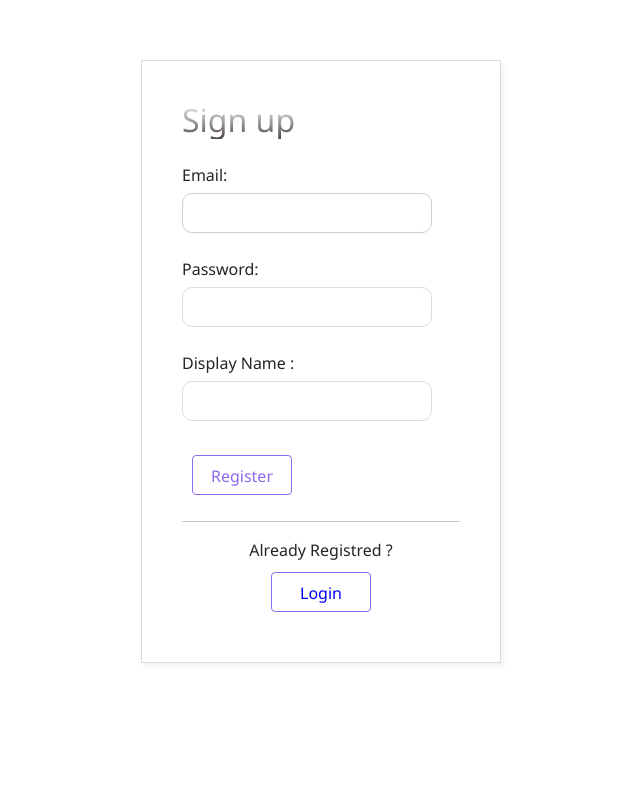
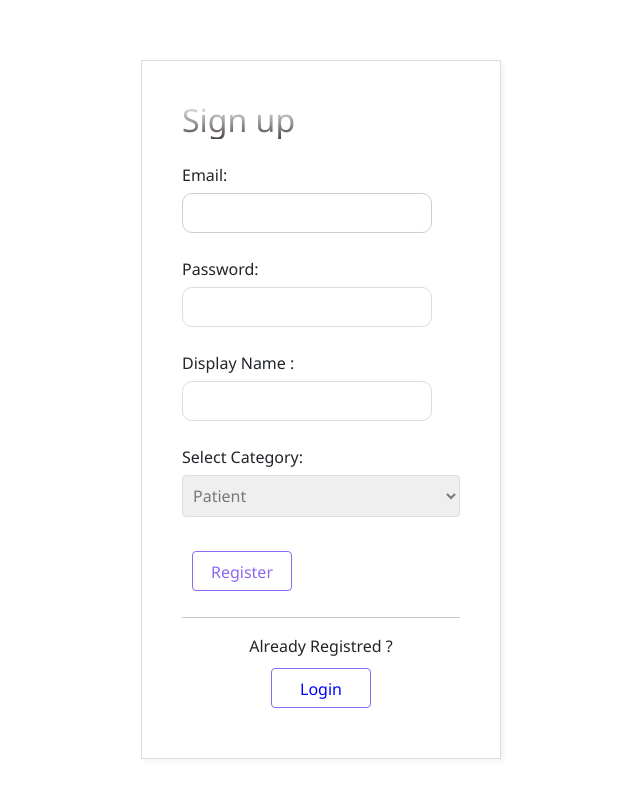
Before and after one commit to grv0563/rise, a React (Create React App) app: page /signup in a window 1280 px wide. Shown: the top 798 px of the page, without its empty margins (319-959 px from the left). Built offline with nearby package versions, Linux system fonts and the light colour scheme; a web font is replaced by a local one.

Commit message:
signup form select category added

```diff
--- a/src/App.js
+++ b/src/App.js
@@ -1,7 +1,7 @@
 import { BrowserRouter, Routes, Route } from "react-router-dom";
 import "bootstrap/dist/css/bootstrap.min.css";
 import "./App.css";
-import Signup from "./pages/signup/Signup";
+import Signup from "./pages/auth/signup/Signup";
 import Home from "./pages/home/Home";
 import Profile from "./pages/profile/Profile";
 import QRcode from "./pages/qrcode/QRcode";
@@ -10,7 +10,7 @@ import Mission from "./pages/mission/Mission";
 import Learn from "./pages/learn/Learn";
 import Values from "./pages/values/Values";
 import AfterScan from "./pages/qrcode/AfterScan";
-import Login from "./pages/login/Login";
+import Login from "./pages/auth/login/Login";
 import Scan from "./pages/qrcode/Scan"
 import Vision from "./pages/vision/Vision"
 import Aboutus from "./pages/about/Aboutus"
--- a/src/pages/signup/Signup.js
+++ b/src/pages/auth/login/Login.js
@@ -1,48 +1,35 @@
 import React, { useState } from "react";
-import "./Signup.css";
-import { getAuth, createUserWithEmailAndPassword } from "firebase/auth";
-import { app } from "../../firebase/config";
-
+import "./Login.css";
+import { getAuth, signInWithEmailAndPassword } from "firebase/auth";
+import {app} from "../../../firebase/config"
 // import { useSignup } from "../../hooks/useSignup";
 
 function Signup() {
   const [email, setemail] = useState("");
   const [password, setpassword] = useState("");
-  const [displayname, setdispalyname] = useState("");
-  // const [thumbnail, setthumbnail] = useState(null);
-  // const { signup, isPending, error } = useSignup();
-  function sleep(time) {
-    return new Promise((resolve) => setTimeout(resolve, time));
-  }
   const handlesubmit = (e) => {
     e.preventDefault();
-    console.log(email, password, displayname);
+    console.log(email, password);
     const auth = getAuth(app);
-    createUserWithEmailAndPassword(auth, email, password)
+    signInWithEmailAndPassword(auth, email, password)
       .then((userCredential) => {
-        // Signed up
+        // Signed in
         const user = userCredential.user;
-        console.log(user);
-
+        console.log(user)
         // ...
       })
       .catch((error) => {
         const errorCode = error.code;
         const errorMessage = error.message;
-        // ..
       });
-    const message = document.getElementById("successfull-message");
-    message.innerText = "Hey, " + displayname + " Registration got succesfull";
-    sleep(4000);
-    message.innerText = "";
+
     setemail("");
     setpassword("");
-    setdispalyname("");
   };
   return (
     <div className="auth-form">
       <form onSubmit={handlesubmit}>
-        <h2>Sign up</h2>
+        <h2>Login</h2>
         <label>
           <span>Email:</span>
           <input
@@ -65,7 +52,7 @@ function Signup() {
             value={password}
           />
         </label>
-        <label>
+        {/* <label>
         <span>Display Name :</span>
         <input
           required
@@ -75,22 +62,33 @@ function Signup() {
           }}
           value={displayname}
         />
-        </label>
+      </label> */}
         {/* <label>
         <span>Profile thumbnail:</span>
         <input required type="file" />
       </label> */}
 
-        <button className="btn">Register</button>
+        <button className="btn login-btn">Login</button>
       </form>
+
+      <p>
+        <a className="forgotton-passwd-link" href="#">
+          Forgotten Password ?{" "}
+        </a>
+      </p>
       <hr></hr>
-      <div className="login-btn">
-        <p>Already Registred ?</p>
+      <div className="register-btn">
         <button className="btn">
-          <a href="/login">Login</a>
+          <a href="/signup"> Register</a>
         </button>
       </div>
-      <p id="successfull-message" className="successfull-message-calss"></p>
+      <p>
+        Need help?{" "}
+        <a className="contact-help-link" href="#">
+          {" "}
+          contact us
+        </a>
+      </p>
     </div>
   );
 }
--- a/src/pages/signup/Signup.css
+++ b/src/pages/auth/signup/Signup.css
@@ -44,7 +44,7 @@
     display: block;
     margin-bottom: 6px;
   }
-  input, textarea {
+  input, select, textarea {
     padding: 8px 6px;
     font-size: 1em;
     color: #777;
--- /dev/null
+++ b/src/pages/auth/signup/Signup.js
@@ -0,0 +1,117 @@
+import React, { useState } from "react";
+import "./Signup.css";
+import { getAuth, createUserWithEmailAndPassword } from "firebase/auth";
+import { app } from "../../../firebase/config";
+
+// import { useSignup } from "../../hooks/useSignup";
+
+function Signup() {
+  const [email, setemail] = useState("");
+  const [password, setpassword] = useState("");
+  const [displayname, setdispalyname] = useState("");
+  const [selectedActor, setSelectedActor] = useState();
+  // const [thumbnail, setthumbnail] = useState(null);
+  // const { signup, isPending, error } = useSignup();
+  function sleep(time) {
+    return new Promise((resolve) => setTimeout(resolve, time));
+  }
+  const handlesubmit = (e) => {
+    e.preventDefault();
+    console.log(email, password, displayname);
+    const auth = getAuth(app);
+    createUserWithEmailAndPassword(auth, email, password)
+      .then((userCredential) => {
+        // Signed up
+        const user = userCredential.user;
+        console.log(user);
+
+        // ...
+      })
+      .catch((error) => {
+        const errorCode = error.code;
+        const errorMessage = error.message;
+        // ..
+      });
+    const message = document.getElementById("successfull-message");
+    message.innerText = "Hey, " + displayname + " Registration got succesfull";
+    sleep(4000);
+    message.innerText = "";
+    setemail("");
+    setpassword("");
+    setdispalyname("");
+  };
+  const handleHealthcareActor = (e) => {
+    e.preventDefault();
+    console.log(selectedActor)
+    setSelectedActor(e.target.value);
+
+  };
+  return (
+    <div className="auth-form">
+      <form onSubmit={handlesubmit}>
+        <h2>Sign up</h2>
+        <label>
+          <span>Email:</span>
+          <input
+            required
+            type="email"
+            onChange={(e) => {
+              setemail(e.target.value);
+            }}
+            value={email}
+          />
+        </label>
+        <label>
+          <span>Password:</span>
+          <input
+            required
+            type="password"
+            onChange={(e) => {
+              setpassword(e.target.value);
+            }}
+            value={password}
+          />
+        </label>
+        <label>
+          <span>Display Name :</span>
+          <input
+            required
+            type="text"
+            onChange={(e) => {
+              setdispalyname(e.target.value);
+              console.log()
+            }}
+            value={displayname}
+          />
+        </label>
+        <label>
+          <span>Select Category:</span>
+          <select value={selectedActor} onChange={handleHealthcareActor}>
+            <option value="Option 1">Patient</option>
+            <option value="Option 2">Healthcare Provider</option>
+
+            <option value="Option 3">Testing Center</option>
+            <option value="Option 4">Pharma/Life-Science Company</option>
+            <option value="Option 5">Insurance Company</option>
+          </select>
+        </label>
+        {/* <label>
+        <span>Profile thumbnail:</span>
+        <input required type="file" />
+      </label> */}
+
+        <button className="btn">Register</button>
+      </form>
+      <hr></hr>
+      <div className="login-btn">
+        <p>Already Registred ?</p>
+        <button className="btn">
+          <a href="/login">Login</a>
+        </button>
+      </div>
+      <p id="successfull-message" className="successfull-message-calss"></p>
+    </div>
+  );
+}
+
+export default Signup;
--- a/src/pages/home/Home.css
+++ b/src/pages/home/Home.css
@@ -21,6 +21,7 @@
             linear-gradient(336deg, rgba(0, 0, 14, 0.8), rgba(0,0,255,0) 70.71%); */
 }
 .home-main-area-intro-1 {
+  /* margin-top: 20px; */
   height: inherit;
   /* background-color: aqua; */
   max-width: fit-content;
@@ -29,6 +30,7 @@
   padding: 10px;
   border: 4px aqua solid;
   border-radius: 70px;
+
 }
 .home-main-area-intro-1 p {
   color: rgb(231, 231, 230);
--- a/src/pages/login/Login.js
+++ /dev/null
@@ -1,96 +0,0 @@
-import React, { useState } from "react";
-import "./Login.css";
-import { getAuth, signInWithEmailAndPassword } from "firebase/auth";
-import {app} from "../../firebase/config"
-// import { useSignup } from "../../hooks/useSignup";
-
-function Signup() {
-  const [email, setemail] = useState("");
-  const [password, setpassword] = useState("");
-  const handlesubmit = (e) => {
-    e.preventDefault();
-    console.log(email, password);
-    const auth = getAuth(app);
-    signInWithEmailAndPassword(auth, email, password)
-      .then((userCredential) => {
-        // Signed in
-        const user = userCredential.user;
-        console.log(user)
-        // ...
-      })
-      .catch((error) => {
-        const errorCode = error.code;
-        const errorMessage = error.message;
-      });
-
-    setemail("");
-    setpassword("");
-  };
-  return (
-    <div className="auth-form">
-      <form onSubmit={handlesubmit}>
-        <h2>Login</h2>
-        <label>
-          <span>Email:</span>
-          <input
-            required
-            type="email"
-            onChange={(e) => {
-              setemail(e.target.value);
-            }}
-            value={email}
-          />
-        </label>
-        <label>
-          <span>Password:</span>
-          <input
-            required
-            type="password"
-            onChange={(e) => {
-              setpassword(e.target.value);
-            }}
-            value={password}
-          />
-        </label>
-        {/* <label>
-        <span>Display Name :</span>
-        <input
-          required
-          type="text"
-          onChange={(e) => {
-            setdispalyname(e.target.value);
-          }}
-          value={displayname}
-        />
-      </label> */}
-        {/* <label>
-        <span>Profile thumbnail:</span>
-        <input required type="file" />
-      </label> */}
-
-        <button className="btn login-btn">Login</button>
-      </form>
-
-      <p>
-        <a className="forgotton-passwd-link" href="#">
-          Forgotten Password ?{" "}
-        </a>
-      </p>
-      <hr></hr>
-      <div className="register-btn">
-        <button className="btn">
-          <a href="/signup"> Register</a>
-        </button>
-      </div>
-      <p>
-        Need help?{" "}
-        <a className="contact-help-link" href="#">
-          {" "}
-          contact us
-        </a>
-      </p>
-    </div>
-  );
-}
-
-export default Signup;
```
Also changed, not shown: src/pages/home/Home.js (+83 -23 lines), src/pages/auth/login/Login.css (renamed from src/pages/login/Login.css). Lines whose indentation alone changed are shown as unchanged.
